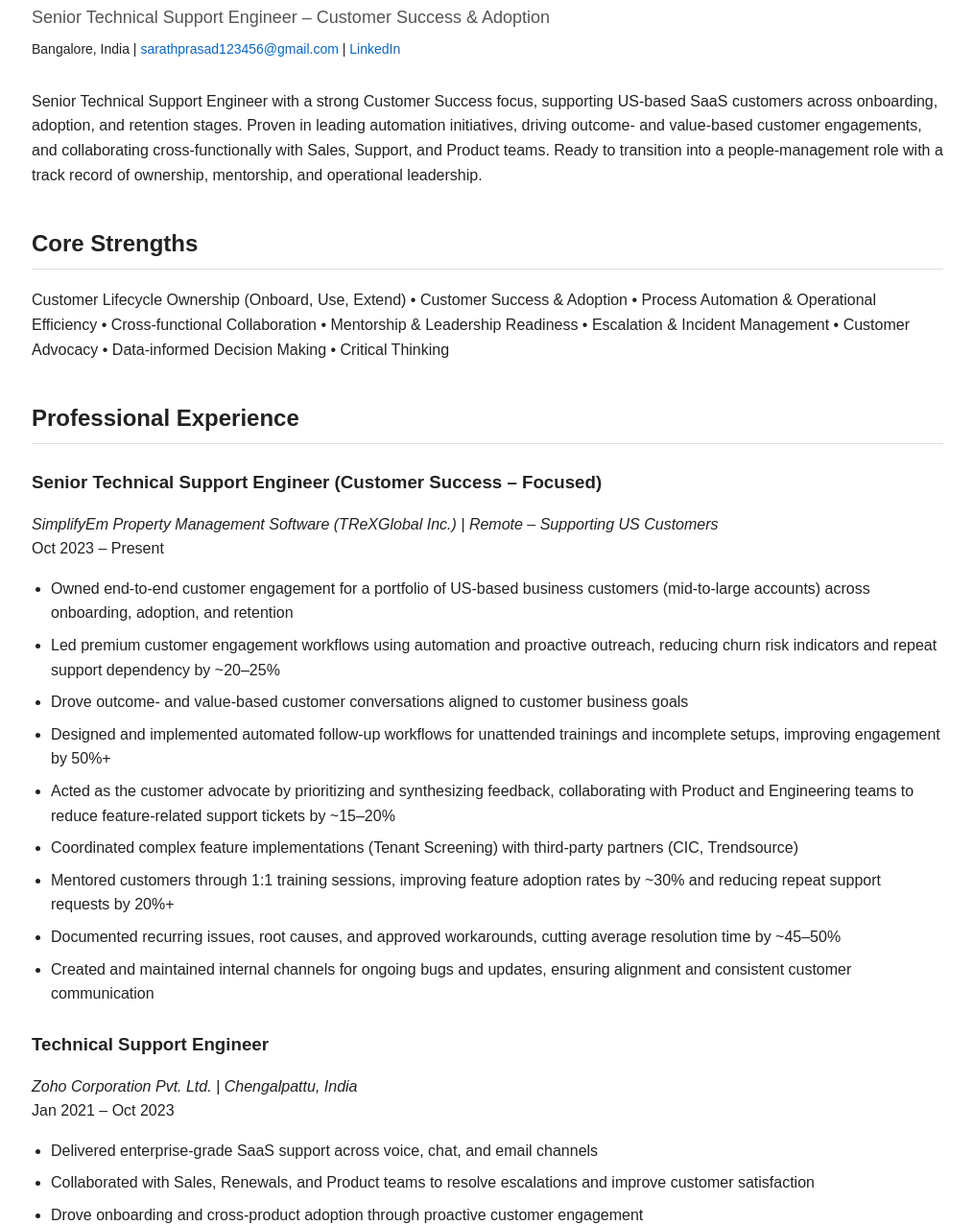
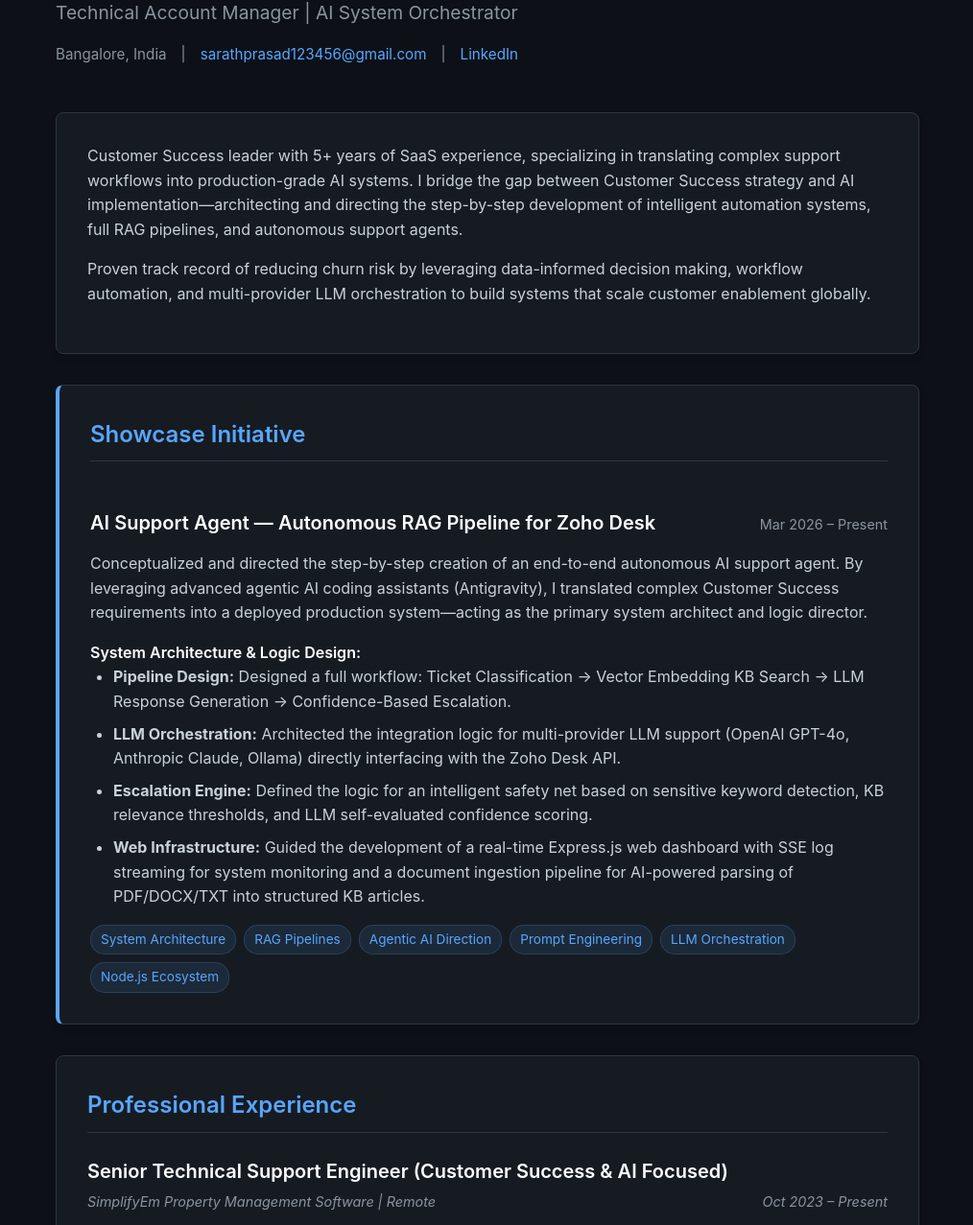
Before and after one commit to sarathprasad123456-stack/sarathprasad.github.io, a plain HTML site: page index.html in a window 1280 px wide. Shown: the part 114-1391 px from the top of the page at 96% size, without its empty margins (132-1146 px from the left). Drawn offline with Linux system fonts and the light colour scheme.

Commit message:
feat: revamp resume into dark mode AI work portfolio

```diff
--- a/index.html
+++ b/index.html
@@ -2,189 +2,246 @@
 <html lang="en">
 <head>
   <meta charset="UTF-8" />
-  <title>Sarath Prasad | Customer Success & Adoption</title>
   <meta name="viewport" content="width=device-width, initial-scale=1.0"/>
-
+  <title>Sarath Prasad | AI Automation & Customer Success</title>
   <style>
-    body {
-      font-family: Arial, Helvetica, sans-serif;
-      max-width: 950px;
-      margin: auto;
-      padding: 40px;
-      color: #222;
-      line-height: 1.6;
-      background-color: #fff;
+    :root {
+      --bg-color: #0d1117;
+      --card-bg: #161b22;
+      --border-color: #30363d;
+      --text-main: #c9d1d9;
+      --text-muted: #8b949e;
+      --heading-color: #ffffff;
+      --accent: #58a6ff;
+      --accent-hover: #79c0ff;
     }
 
-    h1 {
-      margin-bottom: 5px;
+    * {
+      box-sizing: border-box;
+      margin: 0;
+      padding: 0;
     }
 
-    h2 {
-      border-bottom: 1px solid #ddd;
-      padding-bottom: 6px;
-      margin-top: 40px;
+    body {
+      font-family: -apple-system, BlinkMacSystemFont, "Segoe UI", Roboto, Helvetica, Arial, sans-serif;
+      background-color: var(--bg-color);
+      color: var(--text-main);
+      line-height: 1.6;
+      padding: 0 20px;
     }
 
-    h3 {
-      margin-bottom: 4px;
-      margin-top: 25px;
+    .container {
+      max-width: 900px;
+      margin: 40px auto;
+    }
+
+    /* Typography */
+    h1, h2, h3, h4 { color: var(--heading-color); font-weight: 600; }
+    h1 { font-size: 2.5rem; margin-bottom: 0.5rem; letter-spacing: -0.5px; }
+    h2 { font-size: 1.5rem; margin-bottom: 1.5rem; padding-bottom: 0.5rem; border-bottom: 1px solid var(--border-color); color: var(--accent); }
+    h3 { font-size: 1.25rem; margin-top: 1.5rem; margin-bottom: 0.25rem; }
+    p { margin-bottom: 1rem; }
+    a { color: var(--accent); text-decoration: none; transition: color 0.2s; }
+    a:hover { color: var(--accent-hover); text-decoration: underline; }
+
+    /* Layout Elements */
+    .header {
+      margin-bottom: 3rem;
+      text-align: left;
     }
 
     .subtitle {
-      font-size: 18px;
-      color: #555;
+      font-size: 1.2rem;
+      color: var(--text-muted);
+      margin-bottom: 1rem;
     }
 
-    .contact {
-      margin-top: 8px;
-      font-size: 14px;
+    .contact-info {
+      display: flex;
+      flex-wrap: wrap;
+      gap: 15px;
+      color: var(--text-muted);
+      font-size: 0.95rem;
     }
 
-    .contact a {
-      color: #0a66c2;
-      text-decoration: none;
+    .card {
+      background-color: var(--card-bg);
+      border: 1px solid var(--border-color);
+      border-radius: 8px;
+      padding: 2rem;
+      margin-bottom: 2rem;
+      box-shadow: 0 4px 6px rgba(0,0,0,0.1);
     }
 
-    ul {
-      padding-left: 20px;
+    /* Lists */
+    ul { padding-left: 1.5rem; margin-bottom: 1rem; }
+    li { margin-bottom: 0.5rem; }
+
+    /* Project Section Highlighting */
+    .project-card {
+      border-left: 4px solid var(--accent);
+    }
+    .project-title {
+      display: flex;
+      justify-content: space-between;
+      align-items: baseline;
+      flex-wrap: wrap;
     }
 
-    li {
-      margin-bottom: 8px;
+    /* Tags */
+    .tags {
+      display: flex;
+      flex-wrap: wrap;
+      gap: 8px;
+      margin-top: 15px;
+    }
+    .tag {
+      background-color: rgba(88, 166, 255, 0.1);
+      color: var(--accent);
+      padding: 4px 10px;
+      border-radius: 15px;
+      font-size: 0.85rem;
+      border: 1px solid rgba(88, 166, 255, 0.2);
     }
 
-    .section {
-      margin-top: 30px;
+    /* Job Metadata */
+    .job-meta {
+      display: flex;
+      justify-content: space-between;
+      color: var(--text-muted);
+      font-size: 0.9rem;
+      margin-bottom: 1rem;
+      font-style: italic;
     }
 
-    .tools {
-      margin-top: 10px;
-    }
-
-    .download {
-      margin-top: 20px;
-      font-weight: bold;
-    }
-
-    .download a {
-      color: #0a66c2;
-      text-decoration: none;
+    @media (max-width: 600px) {
+      .job-meta { flex-direction: column; }
     }
   </style>
 </head>
 
 <body>
+  <div class="container">
 
     <!-- HEADER -->
+    <header class="header">
       <h1>Sarath Prasad</h1>
-  <div class="subtitle">Senior Technical Support Engineer – Customer Success & Adoption</div>
-
-  <div class="contact">
-    Bangalore, India |
-    <a href="mailto:sarathprasad123456@gmail.com">sarathprasad123456@gmail.com</a> |
+      <div class="subtitle">Technical Account Manager | AI System Orchestrator</div>
+      <div class="contact-info">
+        <span>Bangalore, India</span>
+        <span>|</span>
+        <a href="mailto:sarathprasad123456@gmail.com">sarathprasad123456@gmail.com</a>
+        <span>|</span>
         <a href="https://in.linkedin.com/in/sarath-prasad-1aa71a193" target="_blank">LinkedIn</a>
       </div>
+    </header>
 
     <!-- SUMMARY -->
-  <div class="section">
+    <section class="card">
       <p>
-      Senior Technical Support Engineer with a strong Customer Success focus, supporting US-based SaaS customers across
-      onboarding, adoption, and retention stages. Proven in leading automation initiatives, driving outcome- and
-      value-based customer engagements, and collaborating cross-functionally with Sales, Support, and Product teams.
-      Ready to transition into a people-management role with a track record of ownership, mentorship, and operational leadership.
+        Customer Success leader with 5+ years of SaaS experience, specializing in translating complex support workflows into production-grade AI systems.
+        I bridge the gap between Customer Success strategy and AI implementation—architecting and directing the step-by-step development of intelligent automation systems, full RAG pipelines, and autonomous support agents.
       </p>
+      <p>
+        Proven track record of reducing churn risk by leveraging data-informed decision making, workflow automation, and multi-provider LLM orchestration to build systems that scale customer enablement globally.
+      </p>
+    </section>
+
+    <!-- FEATURED PROJECT -->
+    <section class="card project-card">
+      <h2>Showcase Initiative</h2>
+
+      <div class="project-title">
+        <h3>AI Support Agent — Autonomous RAG Pipeline for Zoho Desk</h3>
+        <span style="color: var(--text-muted); font-size: 0.9rem;">Mar 2026 – Present</span>
       </div>
 
-  <!-- CORE STRENGTHS -->
-  <div class="section">
-    <h2>Core Strengths</h2>
-    <p>
-      Customer Lifecycle Ownership (Onboard, Use, Extend) • Customer Success & Adoption •
-      Process Automation & Operational Efficiency • Cross-functional Collaboration •
-      Mentorship & Leadership Readiness • Escalation & Incident Management •
-      Customer Advocacy • Data-informed Decision Making • Critical Thinking
+      <p style="margin-top: 10px;">
+        Conceptualized and directed the step-by-step creation of an end-to-end autonomous AI support agent. By leveraging advanced agentic AI coding assistants (Antigravity), I translated complex Customer Success requirements into a deployed production system—acting as the primary system architect and logic director.
       </p>
+
+      <h4>System Architecture & Logic Design:</h4>
+      <ul>
+        <li><strong>Pipeline Design:</strong> Designed a full workflow: Ticket Classification → Vector Embedding KB Search → LLM Response Generation → Confidence-Based Escalation.</li>
+        <li><strong>LLM Orchestration:</strong> Architected the integration logic for multi-provider LLM support (OpenAI GPT-4o, Anthropic Claude, Ollama) directly interfacing with the Zoho Desk API.</li>
+        <li><strong>Escalation Engine:</strong> Defined the logic for an intelligent safety net based on sensitive keyword detection, KB relevance thresholds, and LLM self-evaluated confidence scoring.</li>
+        <li><strong>Web Infrastructure:</strong> Guided the development of a real-time Express.js web dashboard with SSE log streaming for system monitoring and a document ingestion pipeline for AI-powered parsing of PDF/DOCX/TXT into structured KB articles.</li>
+      </ul>
+
+      <div class="tags">
+        <span class="tag">System Architecture</span>
+        <span class="tag">RAG Pipelines</span>
+        <span class="tag">Agentic AI Direction</span>
+        <span class="tag">Prompt Engineering</span>
+        <span class="tag">LLM Orchestration</span>
+        <span class="tag">Node.js Ecosystem</span>
       </div>
+    </section>
 
     <!-- EXPERIENCE -->
-  <div class="section">
+    <section class="card">
       <h2>Professional Experience</h2>
 
-    <h3>Senior Technical Support Engineer (Customer Success – Focused)</h3>
-    <p><i>SimplifyEm Property Management Software (TReXGlobal Inc.) | Remote – Supporting US Customers</i><br>
-    Oct 2023 – Present</p>
-
+      <h3>Senior Technical Support Engineer (Customer Success & AI Focused)</h3>
+      <div class="job-meta">
+        <span>SimplifyEm Property Management Software | Remote</span>
+        <span>Oct 2023 – Present</span>
+      </div>
       <ul>
-      <li>Owned end-to-end customer engagement for a portfolio of US-based business customers (mid-to-large accounts) across onboarding, adoption, and retention</li>
-      <li>Led premium customer engagement workflows using automation and proactive outreach, reducing churn risk indicators and repeat support dependency by ~20–25%</li>
-      <li>Drove outcome- and value-based customer conversations aligned to customer business goals</li>
-      <li>Designed and implemented automated follow-up workflows for unattended trainings and incomplete setups, improving engagement by 50%+</li>
-      <li>Acted as the customer advocate by prioritizing and synthesizing feedback, collaborating with Product and Engineering teams to reduce feature-related support tickets by ~15–20%</li>
-      <li>Coordinated complex feature implementations (Tenant Screening) with third-party partners (CIC, Trendsource)</li>
-      <li>Mentored customers through 1:1 training sessions, improving feature adoption rates by ~30% and reducing repeat support requests by 20%+</li>
-      <li>Documented recurring issues, root causes, and approved workarounds, cutting average resolution time by ~45–50%</li>
-      <li>Created and maintained internal channels for ongoing bugs and updates, ensuring alignment and consistent customer communication</li>
+        <li>Conceptualized and directed the end-to-end development of a production-grade AI Support Agent, leveraging agentic AI tools to build a multi-provider LLM pipeline integrated with Zoho Desk via OAuth 2.0.</li>
+        <li>Architected the logic for a full RAG (Retrieval-Augmented Generation) pipeline: defining ticket classification rules, semantic search workflows, and confidence-based escalation thresholds.</li>
+        <li>Designed the requirements and guided the implementation of a web dashboard with real-time log streaming, KB management (bulk document ingestion), and a test sandbox.</li>
+        <li>Owned end-to-end customer engagement for a portfolio of US-based business customers, driving outcome-based conversations aligned to business goals.</li>
+        <li>Reduced premium account churn by 25% through proactive engagement workflows, automated training follow-ups, and strategic escalation frameworks.</li>
+        <li>Standardized 50+ internal documentation articles and deployed automated training follow-up sequences using Zapier and CRM integrations.</li>
       </ul>
 
       <h3>Technical Support Engineer</h3>
-    <p><i>Zoho Corporation Pvt. Ltd. | Chengalpattu, India</i><br>
-    Jan 2021 – Oct 2023</p>
-
+      <div class="job-meta">
+        <span>Zoho Corporation Pvt. Ltd. | Chengalpattu, India</span>
+        <span>Jan 2021 – Oct 2023</span>
+      </div>
       <ul>
-      <li>Delivered enterprise-grade SaaS support across voice, chat, and email channels</li>
-      <li>Collaborated with Sales, Renewals, and Product teams to resolve escalations and improve customer satisfaction</li>
-      <li>Drove onboarding and cross-product adoption through proactive customer engagement</li>
-      <li>Influenced process improvements by identifying recurring support patterns and gaps</li>
+        <li>Delivered enterprise-grade SaaS support across voice, chat, and email channels.</li>
+        <li>Collaborated with Sales, Renewals, and Product teams to resolve escalations and improve customer satisfaction.</li>
+        <li>Drove onboarding and cross-product adoption through proactive customer engagement.</li>
+        <li>Influenced process improvements by identifying recurring support patterns and gaps.</li>
       </ul>
 
       <h3>Campus Manager</h3>
-    <p><i>KrazyBee | Coimbatore, India</i><br>
-    Sep 2017 – Jan 2019</p>
+      <div class="job-meta">
+        <span>KrazyBee | Coimbatore, India</span>
+        <span>Sep 2017 – Jan 2019</span>
+      </div>
+      <ul>
+        <li>Represented KrazyBee on campus, driving user acquisition, onboarding, and customer engagement.</li>
+        <li>Led on-ground marketing, verification, and support efforts to establish campus presence.</li>
+      </ul>
+    </section>
 
-    <ul>
-      <li>Represented KrazyBee on campus, driving user acquisition, onboarding, and customer engagement</li>
-      <li>Led on-ground marketing, verification, and support efforts to establish campus presence</li>
-      <li>Acted as primary point of contact between users and the company</li>
-    </ul>
-  </div>
+    <!-- TECHNICAL SKILLS -->
+    <section class="card">
+      <h2>Tools, Platforms & Technical Fluency</h2>
 
-  <!-- LEADERSHIP -->
-  <div class="section">
-    <h2>Leadership Readiness & Impact</h2>
-    <ul>
-      <li>Led cross-functional initiatives to improve customer onboarding and engagement workflows</li>
-      <li>Recognized for influencing without authority and driving adoption of new processes</li>
-      <li>Acted as escalation point and knowledge resource for peers and customers</li>
-      <li>Identified low cross-team interaction and initiated a company-wide football tournament via Zoho Connect, enabling 100+ teams and strengthening collaboration and morale</li>
-      <li>Served as Captain of Zoho Heat FC, leading the team to the Quarter Finals</li>
-    </ul>
-  </div>
+      <h4 style="margin-top: 15px; color: var(--text-main);">AI & Automation Orchestration</h4>
+      <p style="color: var(--text-muted); font-size: 0.95rem;">Agentic AI (Antigravity), Prompt Engineering, RAG Frameworks, Logic & Pathway Design, Multi-provider LLMs (Ollama, OpenAI, Anthropic Claude), Vector Embeddings (Cosine Similarity Search), Local & Cloud Inference.</p>
+
+      <h4 style="margin-top: 15px; color: var(--text-main);">CRM & Business Operations</h4>
+      <p style="color: var(--text-muted); font-size: 0.95rem;">Zoho CRM, Salesforce, Zoho Desk, Zoho Books, Zoho Invoice.</p>
+
+      <h4 style="margin-top: 15px; color: var(--text-main);">No-Code Integrations & Productivity</h4>
+      <p style="color: var(--text-muted); font-size: 0.95rem;">Zoho Flow, Zapier, Webhooks, Google Workspace, MS Office.</p>
+    </section>
 
     <!-- EDUCATION -->
-  <div class="section">
+    <section class="card">
       <h2>Education</h2>
       <p>
-      <b>B.Tech in Aerospace Engineering</b><br>
-      Karpagam Academy of Higher Education | 2016 – 2020 | GPA: 7.4
+        <strong>B.Tech in Aerospace Engineering</strong><br>
+        <span style="color: var(--text-muted);">Karpagam Academy of Higher Education | 2016 – 2020 | GPA: 7.4</span>
       </p>
+    </section>
+
   </div>
-
-  <!-- TOOLS -->
-  <div class="section">
-    <h2>Tools & Platforms</h2>
-    <p class="tools">
-      CRM & Support: Zoho CRM, Salesforce, Zoho Desk, Zoho Voice, Zoho SalesIQ<br>
-      Automation & Integrations: Zoho Flow, CRM Workflow Rules, Zapier<br>
-      Business Operations: Zoho Books, Zoho Invoice, Zoho Expense<br>
-      Productivity Suite: Zoho One, Google Workspace, MS Office
-    </p>
-  </div>
-
-  <!-- DOWNLOAD -->
-  <div class="section download">
-    <a href="resume.pdf" target="_blank">⬇ Download Resume (PDF)</a>
-  </div>
-
 </body>
 </html>
```
Lines whose indentation alone changed are shown as unchanged.
